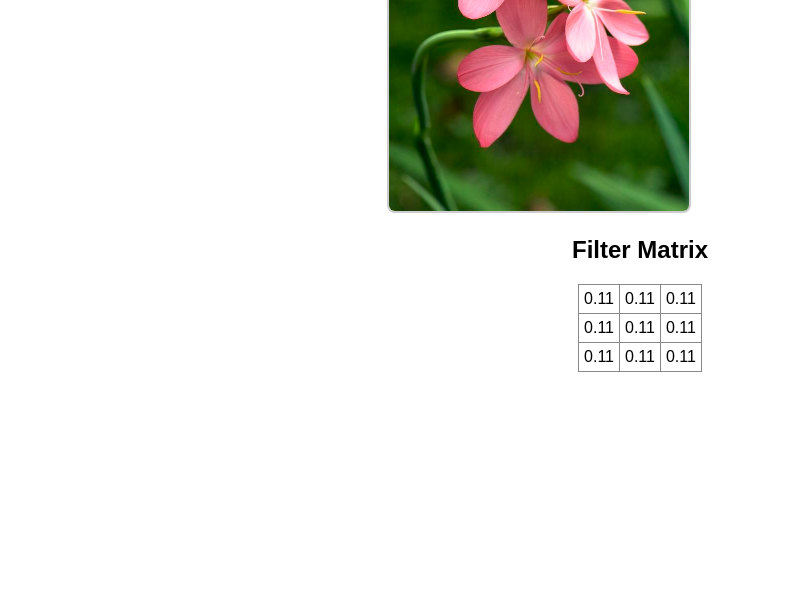
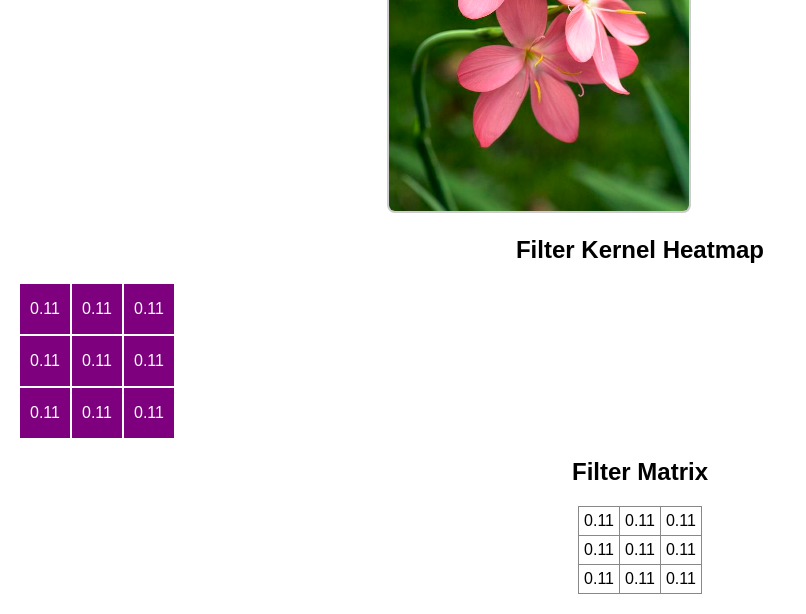
Before and after one commit to prakveer/ImageFilterWebApp, a Flask app: page / in a window 1280 px wide. Shown: the part 507-1121 px from the top of the page, without its empty margins (0-806 px from the left). Before the commit the page ends 879 px from the top, so only its background shows below. Run offline with Flask 3, Linux system fonts and the light colour scheme.

Commit message:
added custom filter

```diff
--- a/app.py
+++ b/app.py
@@ -3,11 +3,9 @@ import json
 import numpy as np
 from flask import Flask, render_template, request, send_file, url_for
 from PIL import Image, ImageFilter
-import os
 
 app = Flask(__name__)
 
-# Path to default image
 DEFAULT_IMAGE_PATH = "static/default.jpg"
 
 @app.route("/")
@@ -17,37 +15,30 @@ def index():
 
 @app.route("/apply_filter", methods=["POST"])
 def apply_filter():
-    # Load uploaded image or fallback to default
+    # Load uploaded image or fallback
     if "image" in request.files and request.files["image"].filename != "":
         image_file = request.files["image"]
         image = Image.open(image_file.stream).convert("RGB")
     else:
         image = Image.open(DEFAULT_IMAGE_PATH).convert("RGB")
 
-    # Get filter matrix from POST
+    # Get filter matrix
     matrix = json.loads(request.form["matrix"])
     kernel = np.array(matrix, dtype=float)
     size = kernel.shape[0]
 
-    # Flatten and scale for Pillow
     kernel_flat = kernel.flatten()
     scale = kernel.sum()
     if scale == 0:
         scale = 1
 
     pil_kernel = ImageFilter.Kernel((size, size), kernel_flat, scale=scale)
-
-    # Apply filter
     filtered = image.filter(pil_kernel)
 
-    # Return filtered image as PNG
     buf = io.BytesIO()
     filtered.save(buf, format="PNG")
     buf.seek(0)
     return send_file(buf, mimetype="image/png")
 
-def run_dev():
+if __name__ == "__main__":
     app.run(debug=True)
-
-if __name__ == "__main__":
-    run_dev()
--- a/static/js/app.js
+++ b/static/js/app.js
@@ -5,8 +5,9 @@ document.addEventListener("DOMContentLoaded", () => {
     const filterSelect = document.getElementById("filterSelect");
     const applyBtn = document.getElementById("applyFilter");
     const filterMatrix = document.getElementById("filterMatrix");
+    const customKernelDiv = document.getElementById("customKernelInputs");
+    const heatmapDiv = document.getElementById("filterHeatmap");
 
-    // Predefined filters
     const filters = {
       blur: [
         [1/9, 1/9, 1/9],
@@ -25,7 +26,6 @@ document.addEventListener("DOMContentLoaded", () => {
       ]
     };
 
-    // Display matrix in table
     function showMatrix(matrix) {
       filterMatrix.innerHTML = "";
       matrix.forEach(row => {
@@ -39,25 +39,71 @@ document.addEventListener("DOMContentLoaded", () => {
       });
     }
 
-    // Show default matrix at startup
-    showMatrix(filters.blur);
+    function showHeatmap(matrix) {
+      heatmapDiv.innerHTML = "";
 
-    // Update matrix when filter changes
+      let min = Infinity, max = -Infinity;
+      matrix.flat().forEach(v => {
+        if (v < min) min = v;
+        if (v > max) max = v;
+      });
+      if (min === max) { min -= 1; max += 1; }
+
+      matrix.forEach(row => {
+        row.forEach(val => {
+          const cell = document.createElement("div");
+          const norm = (val - min) / (max - min);
+          const r = Math.floor(255 * norm);
+          const b = Math.floor(255 * (1 - norm));
+          cell.style.backgroundColor = `rgb(${r},0,${b})`;
+          cell.style.width = "50px";
+          cell.style.height = "50px";
+          cell.style.display = "flex";
+          cell.style.alignItems = "center";
+          cell.style.justifyContent = "center";
+          cell.style.color = "#fff";
+          cell.textContent = val.toFixed(2);
+          heatmapDiv.appendChild(cell);
+        });
+      });
+    }
+
+    function updateDisplay(matrix) {
+      showMatrix(matrix);
+      showHeatmap(matrix);
+    }
+
+    // Initialize
+    updateDisplay(filters.blur);
+
     filterSelect.addEventListener("change", () => {
-      const val = filterSelect.value;
-      if (filters[val]) showMatrix(filters[val]);
+      let matrix;
+      if (filterSelect.value === "custom") {
+        customKernelDiv.style.display = "block";
+        matrix = Array.from(document.querySelectorAll("#kernelTable tr")).map(tr =>
+          Array.from(tr.querySelectorAll("input")).map(inp => parseFloat(inp.value) || 0)
+        );
+      } else {
+        customKernelDiv.style.display = "none";
+        matrix = filters[filterSelect.value];
+      }
+      updateDisplay(matrix);
     });
 
-    // Preview uploaded image
     imageUpload.addEventListener("change", (e) => {
       const file = e.target.files[0];
       if (file) beforeImg.src = URL.createObjectURL(file);
     });
 
-    // Apply filter
     applyBtn.addEventListener("click", async () => {
-      const val = filterSelect.value;
-      const matrix = filters[val];
+      let matrix;
+      if (filterSelect.value === "custom") {
+        matrix = Array.from(document.querySelectorAll("#kernelTable tr")).map(tr =>
+          Array.from(tr.querySelectorAll("input")).map(inp => parseFloat(inp.value) || 0)
+        );
+      } else {
+        matrix = filters[filterSelect.value];
+      }
 
       const formData = new FormData();
       if (imageUpload.files[0]) formData.append("image", imageUpload.files[0]);
@@ -70,5 +116,7 @@ document.addEventListener("DOMContentLoaded", () => {
 
       const blob = await response.blob();
       afterImg.src = URL.createObjectURL(blob);
+
+      updateDisplay(matrix);
     });
   });
--- a/templates/index.html
+++ b/templates/index.html
@@ -17,7 +17,29 @@
       <option value="blur">Blur</option>
       <option value="sharpen">Sharpen</option>
       <option value="edge">Edge Detection</option>
+      <option value="custom">Custom</option>
     </select><br><br>
+
+    <div id="customKernelInputs" style="display:none; margin-bottom:20px;">
+      <h3>Enter Custom 3×3 Kernel:</h3>
+      <table id="kernelTable">
+        <tr>
+          <td><input type="number" value="0"></td>
+          <td><input type="number" value="0"></td>
+          <td><input type="number" value="0"></td>
+        </tr>
+        <tr>
+          <td><input type="number" value="0"></td>
+          <td><input type="number" value="1"></td>
+          <td><input type="number" value="0"></td>
+        </tr>
+        <tr>
+          <td><input type="number" value="0"></td>
+          <td><input type="number" value="0"></td>
+          <td><input type="number" value="0"></td>
+        </tr>
+      </table>
+    </div>
 
     <button type="button" id="applyFilter">Apply Filter</button>
   </form>
@@ -33,6 +55,9 @@
     </div>
   </div>
 
+  <h2>Filter Kernel Heatmap</h2>
+  <div id="filterHeatmap" style="display:grid; grid-template-columns:repeat(3,50px); gap:2px; margin:10px auto;"></div>
+
   <h2>Filter Matrix</h2>
   <table id="filterMatrix" border="1" cellpadding="5"></table>
 
```
